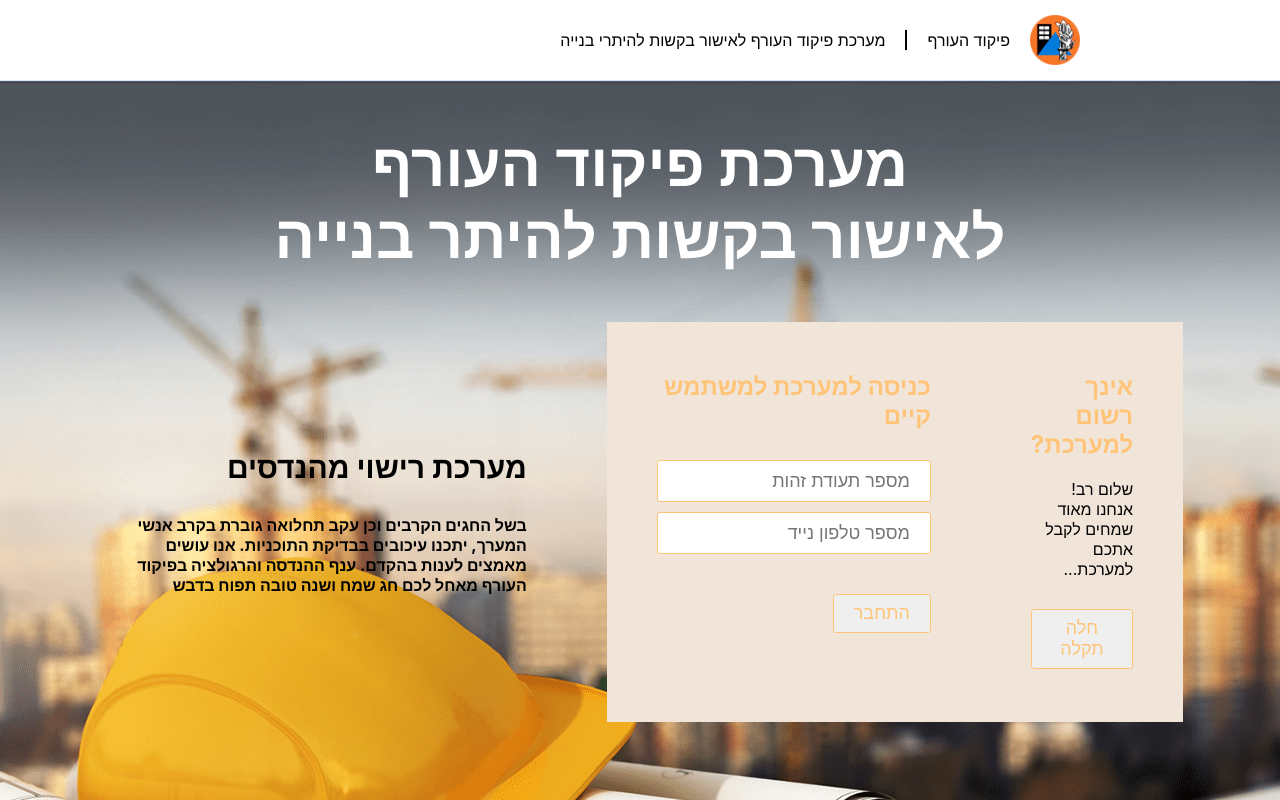
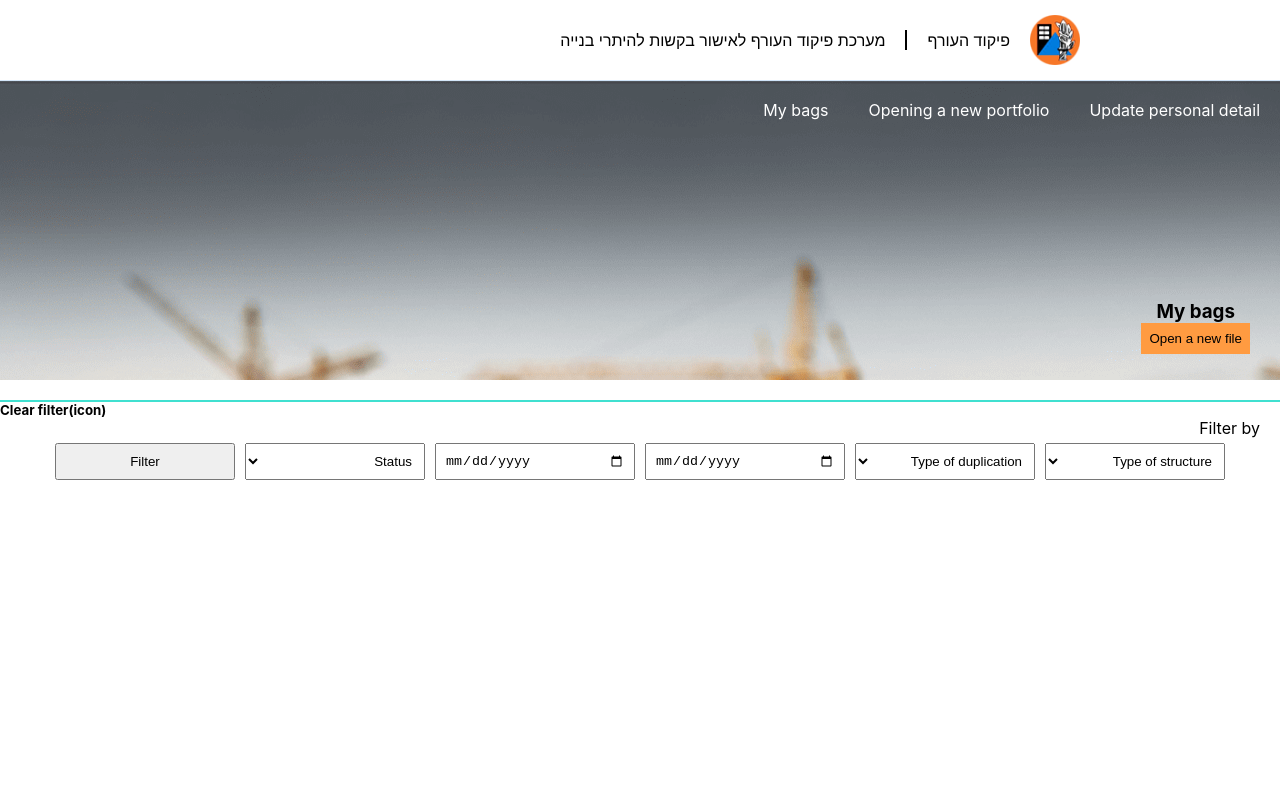
Before and after one commit to ahadnur/tofes4, a React (Create React App) app: page / in a window 1280 px wide. Shown: the top 800 px of the page. Built offline with nearby package versions, Linux system fonts and the light colour scheme.

Commit message:
dashboard

```diff
--- a/src/App.js
+++ b/src/App.js
@@ -7,16 +7,18 @@ import {
 } from "react-router-dom";
 import { Home } from './component/home/Home';
 import { TestDashBoard } from './component/testDashBoard';
+import { DashContent } from './component/Dashboard/dContent';
 
 function App() {
   return (
-   <Router>
-     <Navbar/>
-     <Switch>
+    <Router>
+      <Navbar />
+      <DashContent />
+      {/* <Switch>
        <Route exact path="/"><Home/></Route>
        <Route exact path="/dashboard"><TestDashBoard/></Route>
-     </Switch>
-   </Router>
+     </Switch> */}
+    </Router>
   );
 }
 
--- /dev/null
+++ b/src/component/Dashboard/dContent.js
@@ -0,0 +1,55 @@
+import React from 'react'
+import '../Styles/dashboard/dContent.css'
+
+export const DashContent = () => {
+    return (
+        <>
+            <div className="dash__content__wrapper" >
+                <div className="dash__content" style={{
+                    backgroundImage: `url('images/oref_hp_bg.png')`,
+                    objectFit: 'contain'
+                }}>
+                    <ul>
+                        <li><a href="">Update personal detail</a></li>
+                        <li><a href="">Opening a new portfolio</a></li>
+                        <li><a href="">My bags</a></li>
+                    </ul>
+                    <div className="Dbutton__part">
+                        <h3>My bags</h3>
+                        <button>Open a new file</button>
+                    </div>
+                </div>
+
+            </div>
+            <div className="dash__filter">
+                <h5>Clear filter(icon)</h5>
+                <div className="dash_filter__option">
+                    <p>Filter by</p>
+                    <div className="filter__button">
+                        <select className="filter__item">
+                            <option>Type of structure</option>
+                            <option>1</option>
+                            <option>2</option>
+                            <option>3</option>
+                        </select>
+                        <select className="filter__item">
+                            <option>Type of duplication</option>
+                            <option>1</option>
+                            <option>2</option>
+                            <option>3</option>
+                        </select>
+                        <input className="filter__item" type="date" placeholder="Form submission date" />
+                        <input className="filter__item" type="date" placeholder="" />
+                        <select className="filter__item">
+                            <option>Status</option>
+                            <option>1</option>
+                            <option>2</option>
+                            <option>3</option>
+                        </select>
+                        <input  type="button" className="filter__item" value="Filter" />
+                    </div>
+                </div>
+            </div>
+        </>
+    )
+}
--- /dev/null
+++ b/src/component/Styles/dashboard/dContent.css
@@ -0,0 +1,62 @@
+.dash__content__wrapper{
+
+    min-height: 320px;
+    border-bottom:2px solid turquoise;
+
+}
+
+.dash__content{
+    min-height: 300px;
+}
+.dash__content ul{
+    display: flex;
+    justify-content: right;
+    align-items: center;
+}
+
+.dash__content ul li{
+    list-style-type: none;
+    padding: 20px;
+}
+
+.dash__content ul li:hover{
+    border-bottom: 2px solid steelblue;
+}
+
+.dash__content ul li a{
+    text-decoration: none;
+    color: white;
+}
+
+.Dbutton__part{
+    position: absolute;
+    top:  300px;
+    margin-right: 30px;
+}
+
+.Dbutton__part h3{
+    justify-content: center;
+    text-align: center;
+}
+.Dbutton__part button{
+    padding: 8px;
+    background-color: #ff9b41;
+    border: none;
+}
+
+.dash__filter h5{
+    text-align: left;
+}
+.dash_filter__option p{
+    margin-right: 20px;
+}
+.filter__button {
+    display: flex;
+    justify-content: center;
+}
+.filter__button .filter__item{
+    margin: 5px;
+    padding: 8px;
+    min-width: 180px;
+    min-height: 5px;
+}
--- a/src/component/home/Content.js
+++ b/src/component/home/Content.js
@@ -1,4 +1,4 @@
-import '../Styles/content.css'
+import '../Styles/home/content.css'
 
 
 export const Content = () => {
--- a/src/component/home/Footer.js
+++ b/src/component/home/Footer.js
@@ -1,4 +1,4 @@
-import '../Styles/footer.css'
+import '../Styles/home/footer.css'
 
 const Footer = () => {
     return (
```
Also changed, not shown: src/component/Styles/home/content.css (renamed from src/component/Styles/content.css), src/component/Styles/home/footer.css (renamed from src/component/Styles/footer.css), 1 other file (tests, documents, lock files or other folders).
